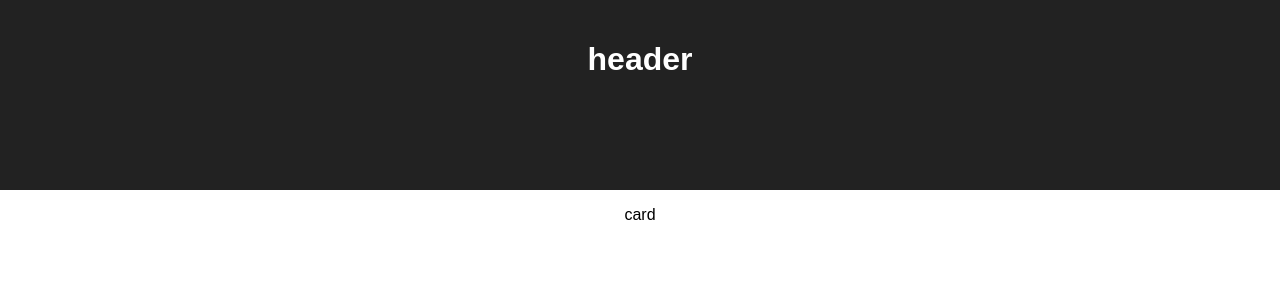
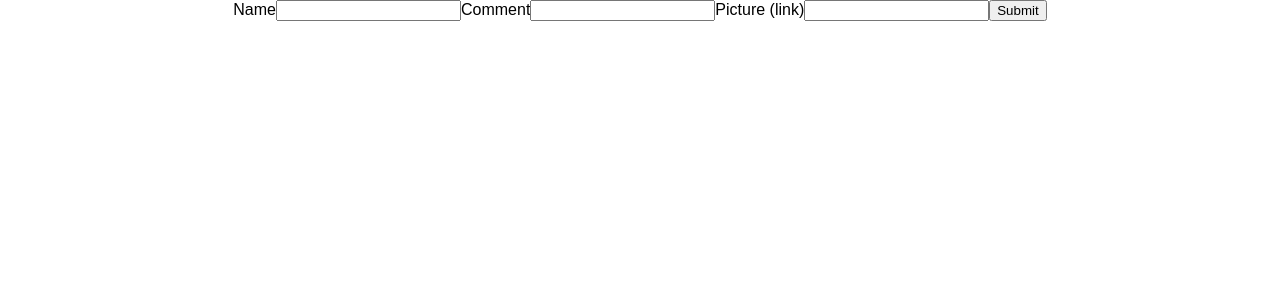
Before and after one commit to S-Romberg/Galvanize-Dogs, a React (Create React App) app in the folder galvanize-dogs/: page / in a window 1280 px wide. Shown: the top 300 px of the page. Built offline with nearby package versions, Linux system fonts and the light colour scheme; no server answers.

Commit message:
form completed

```diff
--- a/galvanize-dogs/src/App.js
+++ b/galvanize-dogs/src/App.js
@@ -13,10 +13,11 @@ class App extends Component {
     super(props)
     this.state = {
       data: [],
-      isClicked: false,
+      isClicked: true,
       dogName: '',
       comment: '',
-      image: ''
+      imgURL: '',
+      rating: 10
     }
     this.handleChange = this.handleChange.bind(this)
     this.handleSubmit = this.handleSubmit.bind(this)
@@ -33,12 +34,51 @@ class App extends Component {
       })
     }
 
+    componentDidUpdate(){
+      fetch(dogURL)
+        .then(response => response.json())
+        .then(data => {
+          this.setState({
+            data: data,
+          })
+        })
+      }
+
     handleSubmit(event){
       event.preventDefault()
+      fetch(dogURL, {
+        method: "POST",
+        headers: new Headers({"content-type": "application/json"}),
+        body: JSON.stringify({
+          dogName: this.state.dogName,
+          comment: this.state.comment,
+          imgURL: this.state.imgURL,
+          rating: this.state.rating
+        })
+      })
+      .then(response => response.json())
+      .then(entry => {
+       console.log(entry)
+      })
+      .then(this.setState({
+        dogName: '',
+        comment: '',
+        imgURL: ''
+      }))
     }
 
     handleChange(event){
+      const value = event.target.value
+      const key = event.target.name
+      this.setState({
+        [key]: value
+      })
+    }
+
+    handleDelete(event){
       event.preventDefault()
+      alert("ARE YOU SURE ")
+
     }
 
   render() {
@@ -50,7 +90,7 @@ class App extends Component {
       :
       <div>
         <Header />
-        <Card data={this.state.data}/>
+        <Card handleDelete={this.handleDelete} data={this.state.data}/>
        </div>
        }
       </div>
--- a/galvanize-dogs/src/components/Card.js
+++ b/galvanize-dogs/src/components/Card.js
@@ -3,8 +3,9 @@ import React, {Component} from 'react';
 
 class Card extends Component {
     render() {
+        var dogs = this.props.data.map()
         return (
-            <p>card</p>
+            <button onClick={this.props.handleDelete}>Delete</button>
         );
     }
 }
--- a/galvanize-dogs/src/components/Create.js
+++ b/galvanize-dogs/src/components/Create.js
@@ -2,20 +2,21 @@ import React, {Component} from 'react';
 
 
 class Create extends Component {
+
     render() {
         return (
-        <form onSubmit={this.handleSubmit}>
+        <form onSubmit={this.props.handleSubmit}>
             <label>
               Name
-              <input type="text" value={this.props.dogName} onChange={this.handleChange} />
+              <input name='dogName' type="text" value={this.props.dogName} onChange={this.props.handleChange} />
             </label>
             <label>
               Comment
-              <input type="text" value={this.props.comment} onChange={this.handleChange} />
+              <input name='comment' type="text" value={this.props.comment} onChange={this.props.handleChange} />
             </label>
             <label>
               Picture (link)
-              <input type="text" value={this.props.picture} onChange={this.handleChange} />
+              <input name='imgURL' type="text" value={this.props.imgURL} onChange={this.props.handleChange} />
             </label>
             <input type="submit" value="Submit" />
           </form>
```
